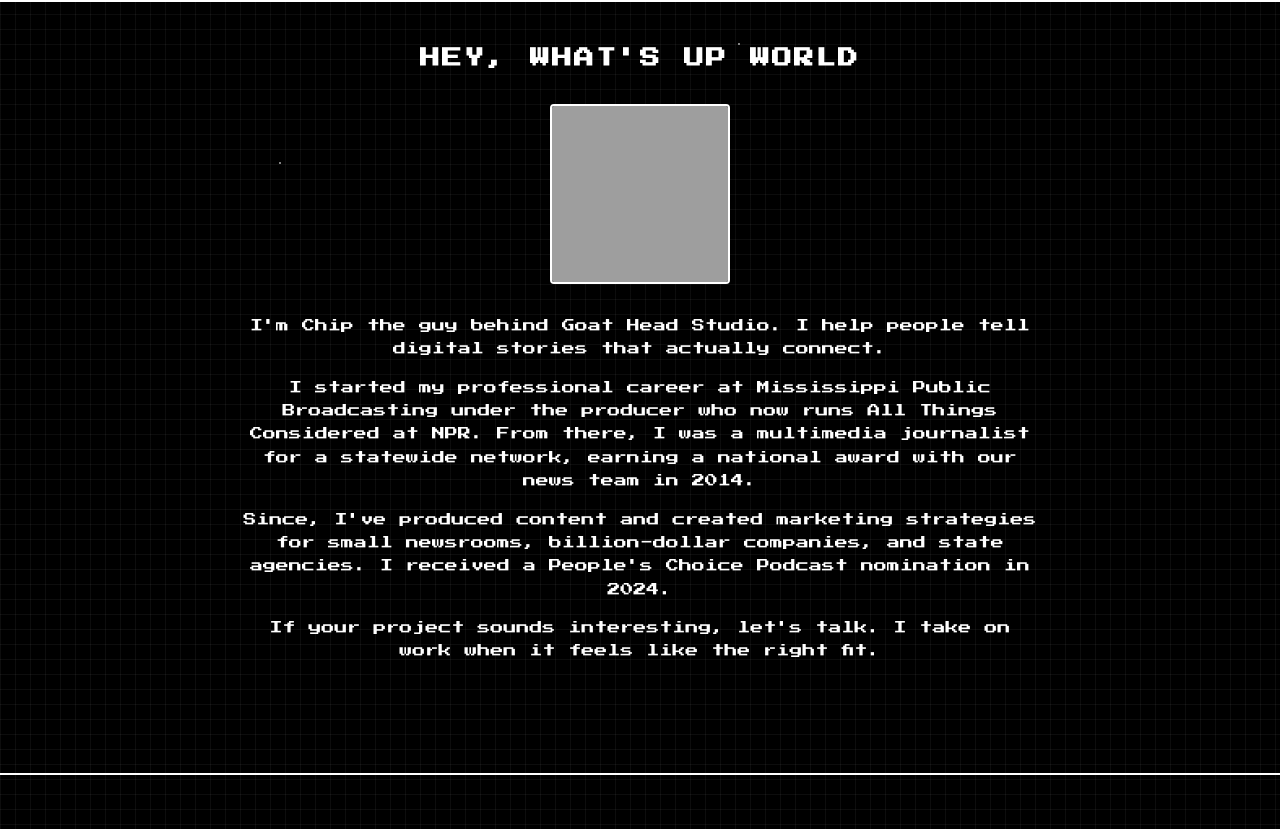
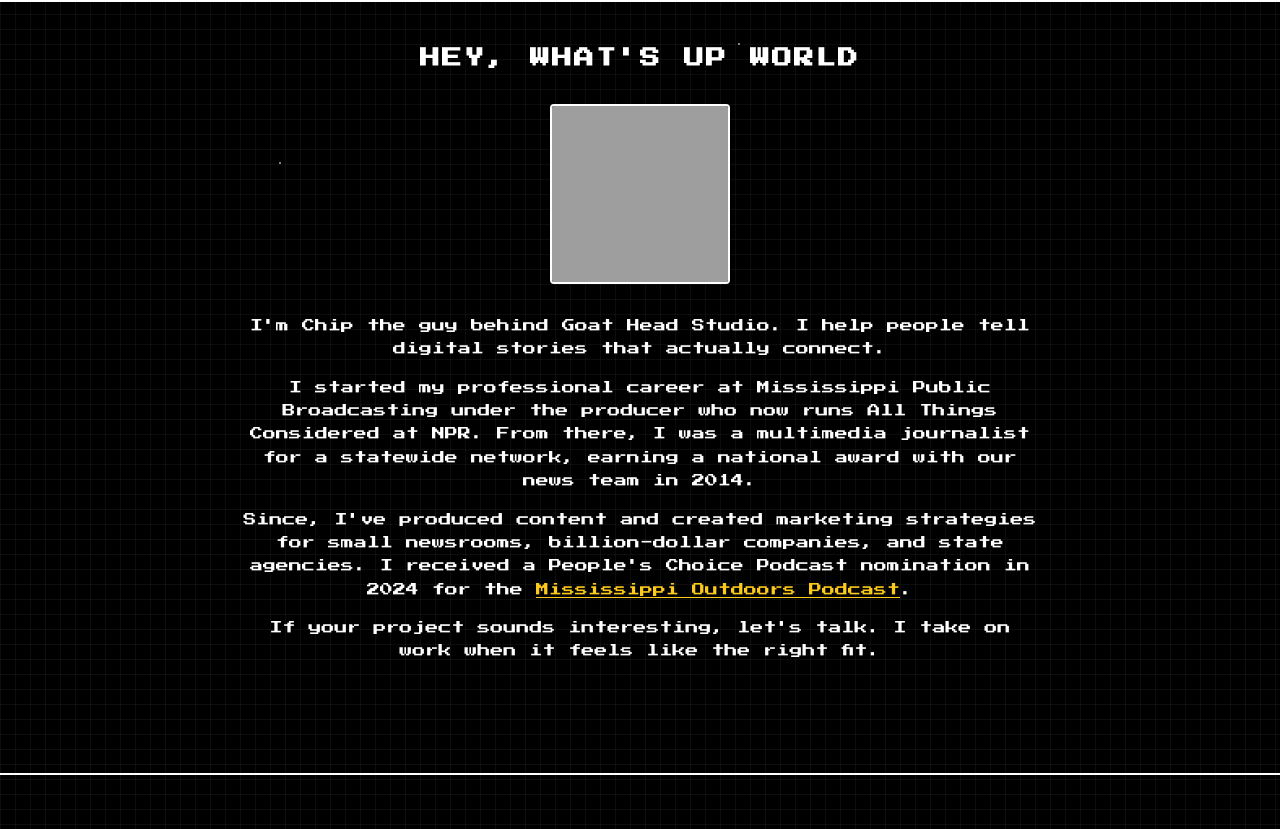
Before and after one commit to NotWilshire/goatheadstudio, a plain HTML site: page about.html in a window 1280 px wide. Shown: the part 271-1100 px from the top of the page. Drawn offline with Linux system fonts and the light colour scheme; grey boxes are pictures that could not be loaded.

Commit message:
Update about.html

```diff
--- a/about.html
+++ b/about.html
@@ -43,7 +43,7 @@
                     </div>
                     <p>I'm Chip the guy behind Goat Head Studio. I help people tell digital stories that actually connect.</p>
                     <p>I started my professional career at Mississippi Public Broadcasting under the producer who now runs All Things Considered at NPR. From there, I was a multimedia journalist for a statewide network, earning a national award with our news team in 2014.</p>
-                    <p>Since, I've produced content and created marketing strategies for small newsrooms, billion-dollar companies, and state agencies. I received a People's Choice Podcast nomination in 2024.</p>
+                    <p>Since, I've produced content and created marketing strategies for small newsrooms, billion-dollar companies, and state agencies. I received a People's Choice Podcast nomination in 2024 for the <a href="https://youtube.com/playlist?list=PLhHUppfP8R5yMHMKfXi-9q61U7v_CqBcq&si=23ONfjnbErJzVbqT" target="_blank" rel="noopener noreferrer">Mississippi Outdoors Podcast</a>.</p>
                     <p>If your project sounds interesting, let's talk. I take on work when it feels like the right fit.</p>
                 </div>
             </div>
```
